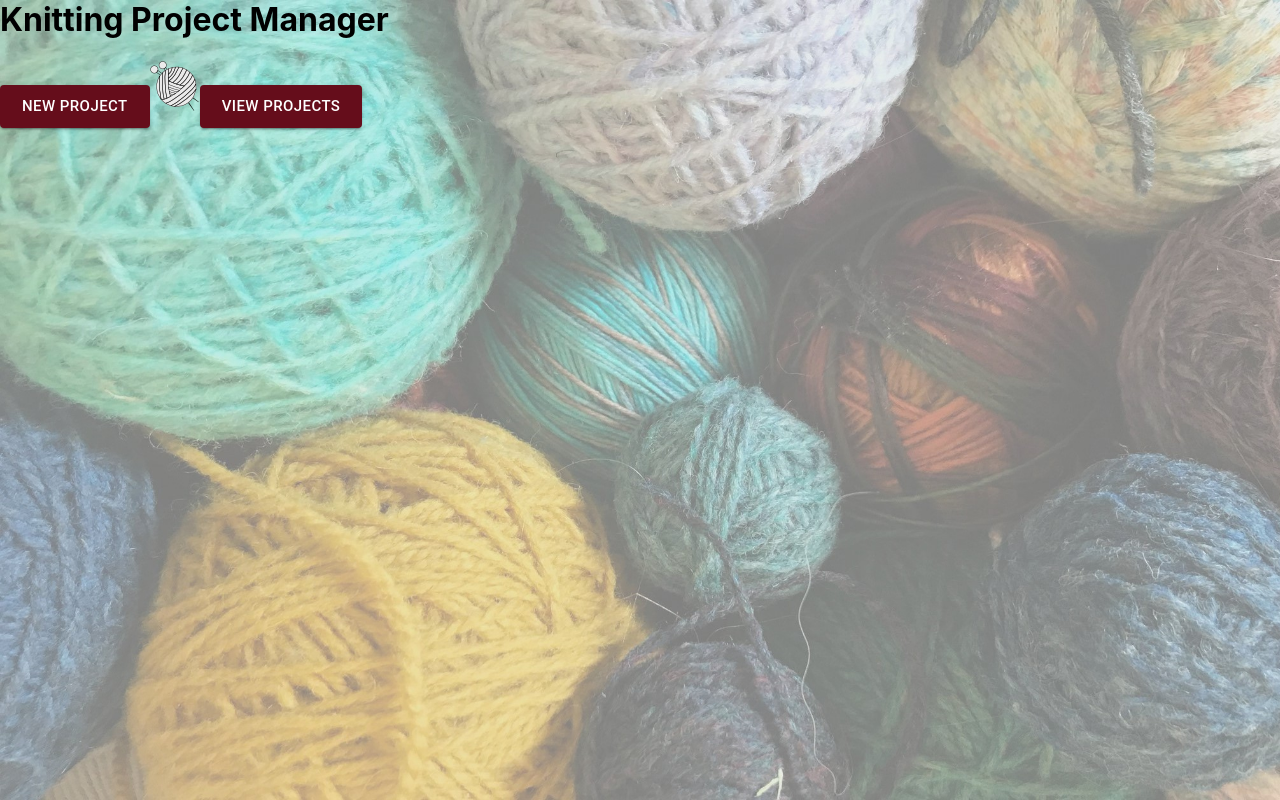
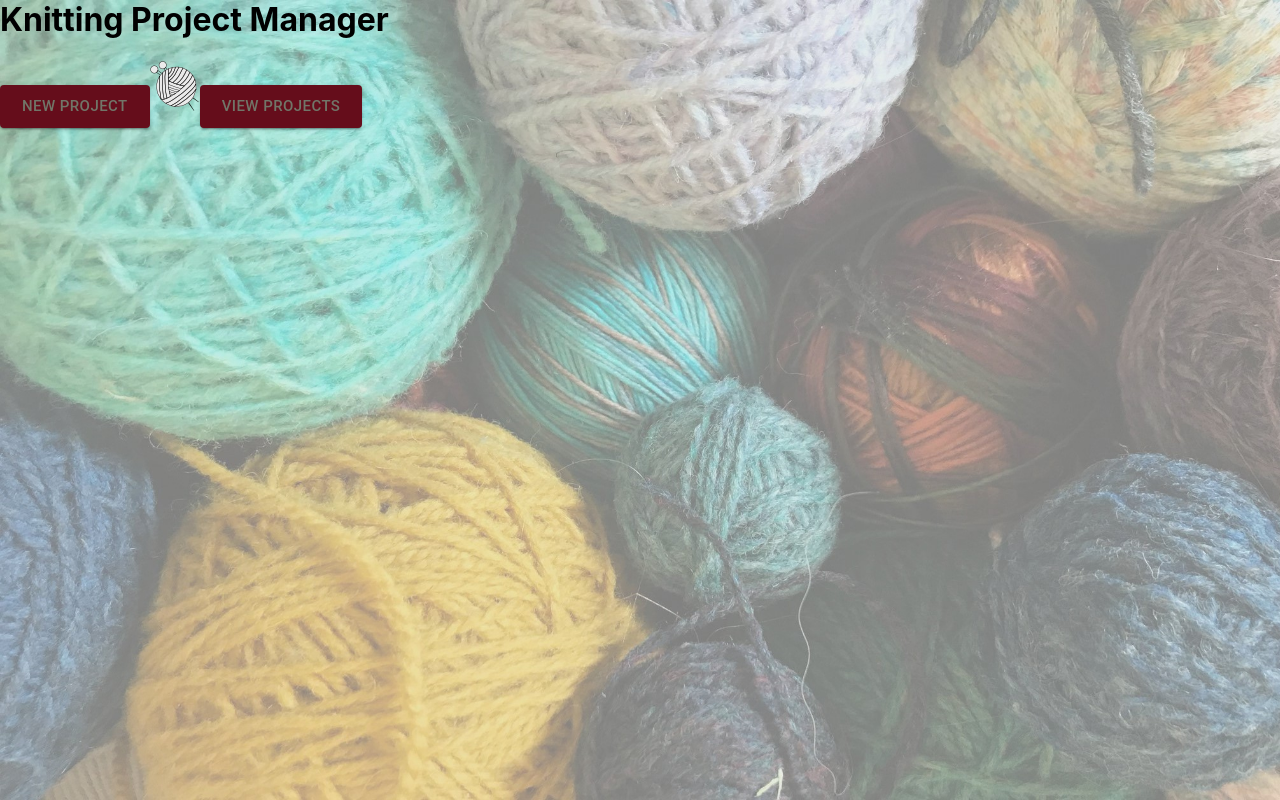
Before and after one commit to IsabelMcIlroy/KnitAndPearl, a React (Create React App) app: page / in a window 1280 px wide. Built offline with nearby package versions, Linux system fonts and the light colour scheme.

Commit message:
btn text colour

```diff
--- a/src/assets/theme.js
+++ b/src/assets/theme.js
@@ -1,8 +1,8 @@
 import { createTheme } from "@mui/material";
 
 export const palette = {
-  knittingBlack: "#272727",
-  knittingWhite: "#F3EFE0",
+  knittingGray: "#717568",
+  knittingWhite: "#61C9A8",
   knittingRosewood: "#650D1B",
 };
 
@@ -12,7 +12,7 @@ const Knittingtheme = createTheme({
       main: palette.knittingRosewood,
     },
     secondary: {
-      main: palette.knittingBlack,
+      main: palette.knittingGray,
     },
     white: {
       main: palette.knittingWhite,
--- a/src/components/WelcomePageOptionButtons.js
+++ b/src/components/WelcomePageOptionButtons.js
@@ -7,7 +7,10 @@ export const WelcomePageOptionButtons = ({ btnText }) => {
       <Button
         variant="contained"
         size="large"
-        sx={{ backgroundColor: palette.knittingRosewood }}
+        sx={{
+          backgroundColor: palette.knittingRosewood,
+          color: palette.knittingGray,
+        }}
       >
         {btnText}
       </Button>
```
